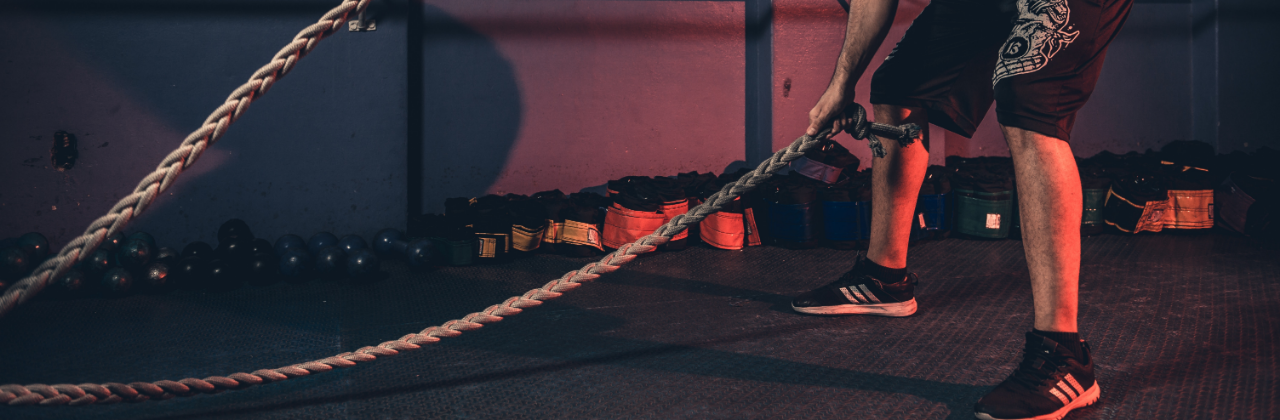
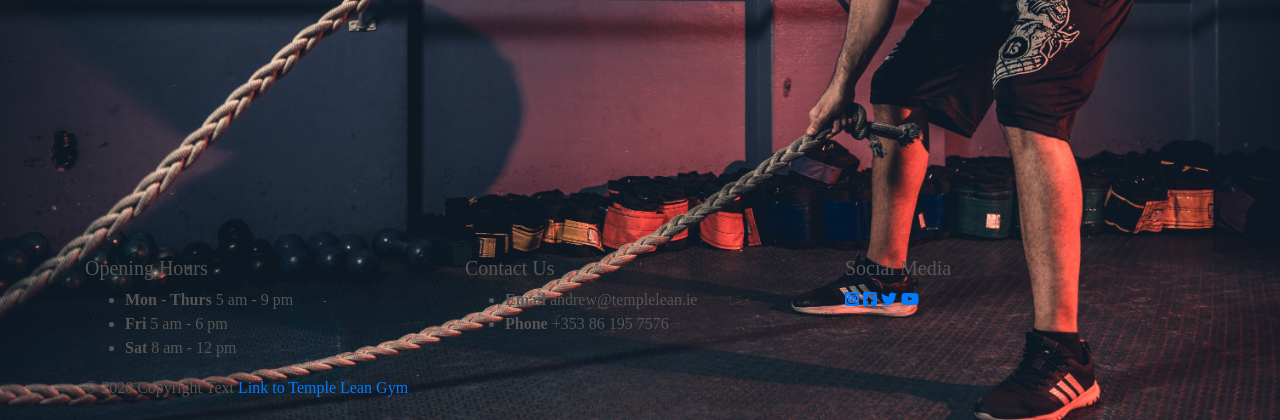
Before and after one commit to Andrew-code2020/ms4, a Django app: page / in a window 1280 px wide. Shown: the part 380-800 px from the top of the page. Run offline with Django 3.2, Linux system fonts and the light colour scheme; some libraries are stand-ins or nearby versions; some web fonts are replaced.

Commit message:
footer started style awful will refine later

```diff
--- a/templates/base.html
+++ b/templates/base.html
@@ -134,6 +134,65 @@
             {% block content %}
             {% endblock %}
 
+
+            <footer class="">
+                <div class="container">
+                    <div class="row">
+                        <div class="col-sm-4">
+                            <!--Blog links Section to rotate once a month with different links-->
+                            <h5>Opening Hours</h5>
+                            <ul>
+                                <li>
+                                    <strong>Mon - Thurs</strong> 5 am - 9 pm
+                                </li>
+                                <li>
+                                    <strong>Fri</strong> 5 am - 6 pm
+                                </li>
+                                <li>
+                                    <strong>Sat</strong> 8 am - 12 pm
+                                </li>
+                            </ul>
+                        </div>
+                        <!--Contact us-->
+                        <div class="col-sm-4">
+                           <h5>Contact Us</h5>
+                           <ul>
+                                <li>
+                                    <strong>Email</strong> andrew@templelean.ie
+                                </li>
+                                <li>
+                                    <strong>Phone</strong> +353 86 195 7576
+                                </li>
+
+                            </ul>
+                        </div>
+                        <!--Social Media with external links to the developers own social media-->
+                        <div class="col-sm-4">
+                            <h5>Social Media</h5>
+                            <a class="social-media" href="https://www.instagram.com/andrew_burns_moves/"
+                                target="_blank"><i class="fab fa-instagram-square"></i></a>
+                            <a class="social-media" href="https://www.facebook.com/andrewburnsmoves" target="_blank"><i
+                                    class="fab fa-facebook-square"></i></a>
+                            <a class="social-media" href="https://twitter.com/aburnsmoves" target="_blank"><i
+                                    class="fab fa-twitter"></i></a>
+                            <a class="social-media"
+                                href="https://www.youtube.com/channel/UCRAIA8-iy_A7460Ix0PjTYg?view_as=subscriber"
+                                target="_blank"><i class="fab fa-youtube"></i></a>
+                        </div>
+                    </div>
+                </div>
+                <!--Sub Footer with copyright tag and link to main Temple Lean Site for Fitness Facility Gym-->
+                <div class="footer-copyright">
+                    <div class="container">
+                        © 2020 Copyright Text
+                        <a class="right" href="https://andrew-code2020.github.io/CI-MS-1-Lean-Temple/">Link to Temple
+                            Lean
+                            Gym</a>
+                    </div>
+                </div>
+            </footer>
+
+
             {% block postloadjs %}
             {% endblock %}
 
```
